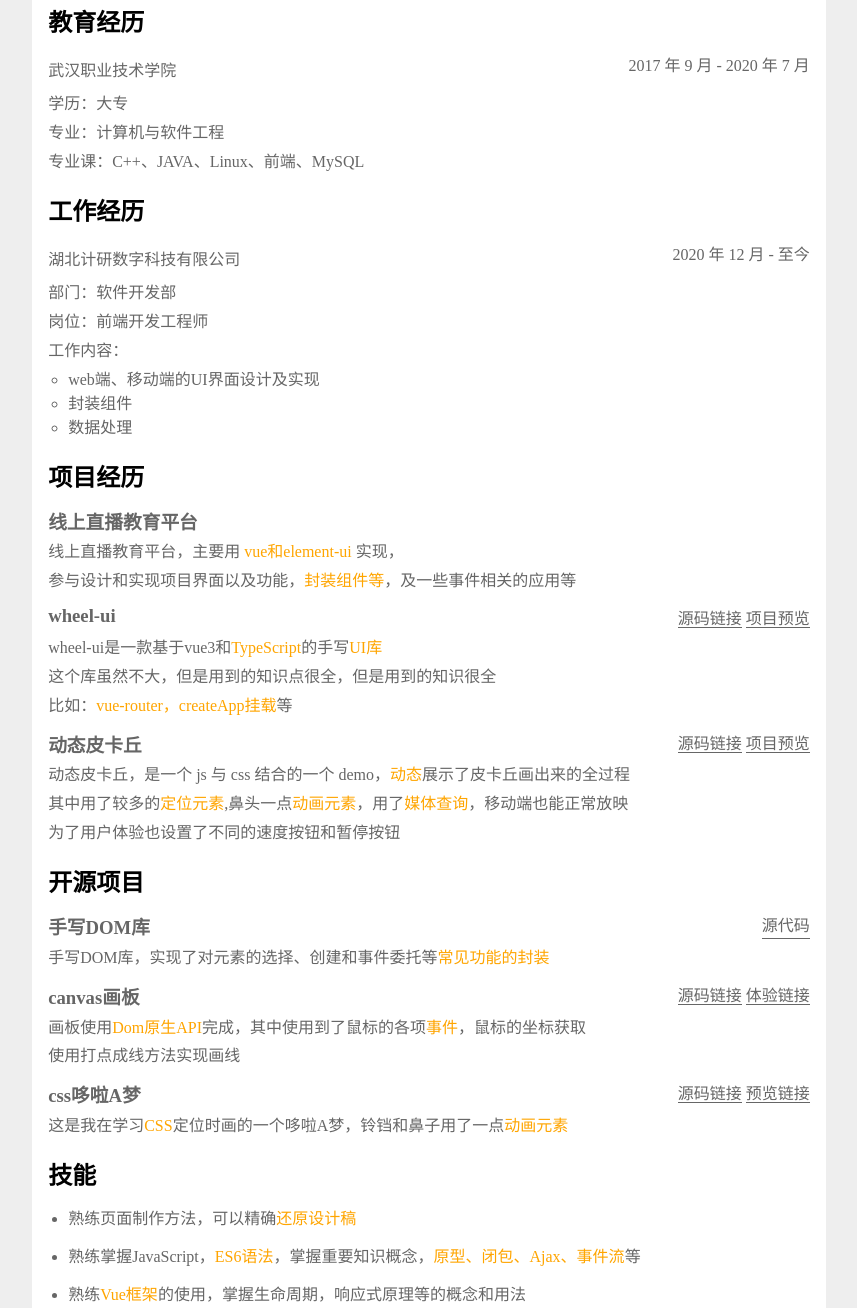
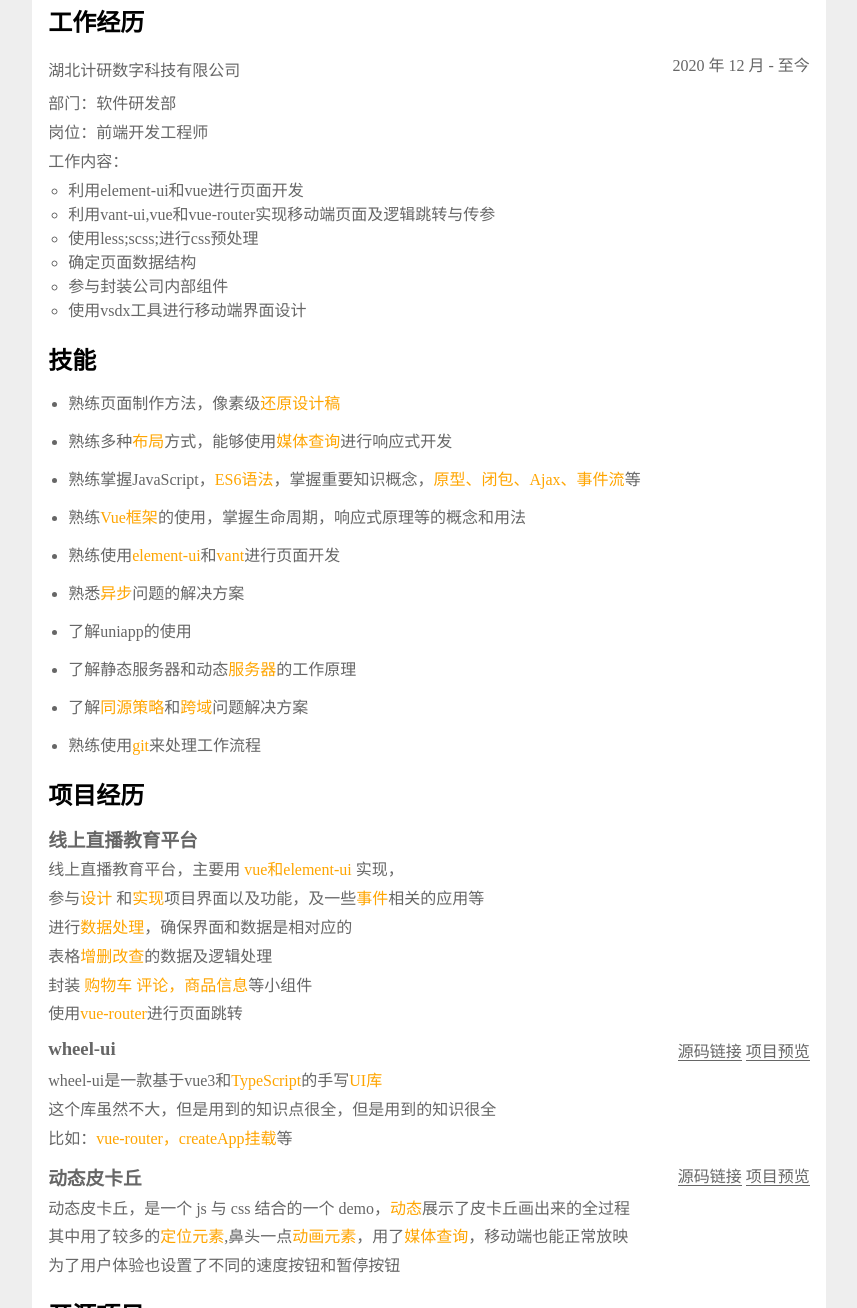
Before and after one commit to Fanrongrong-123/cv-job, a website: page src/index.html in a window 1280 px wide. Shown: the part 162-1470 px from the top of the page, without its empty margins (211-1068 px from the left). Drawn offline with Linux system fonts and the light colour scheme.

Commit message:
技能写的更详细

```diff
--- a/src/index.html
+++ b/src/index.html
@@ -9,6 +9,7 @@
   <title>我的简历</title>
   <link rel="stylesheet" href="style.css">
 </head>
+
 <body>
   <article>
     <section class="dio">
@@ -27,25 +28,6 @@
         </div>
       </span>
     </section>
-  <section class="education">
-    <h2>教育经历</h2>
-    <ol>
-      <li>
-        <header class="time">
-          <p>武汉职业技术学院</p>
-          <span>
-          <span class="time2">时间：</span><time> 2017 年 9 月</time>
-          -
-          <time>2020 年 7 月</time>
-          </span>
-        </header>
-
-        <p>学历：大专</p>
-        <p>专业：计算机与软件工程</p>
-        <p>专业课：C++、JAVA、Linux、前端、MySQL</p>
-      </li>
-    </ol>
-  </section>
     <section class="job">
       <h2>工作经历</h2>
       <ol>
@@ -58,16 +40,34 @@
               <time>至今</time>
             </span>
           </header>
-        <p>部门：软件开发部</p>
+          <p>部门：软件研发部</p>
           <p>岗位：前端开发工程师</p>
           <p>工作内容：</p>
           <ul>
-          <li>web端、移动端的UI界面设计及实现</li>
-          <li>封装组件</li>
-          <li>数据处理</li>
+            <li>利用element-ui和vue进行页面开发</li>
+            <li>利用vant-ui,vue和vue-router实现移动端页面及逻辑跳转与传参</li>
+            <li>使用less;scss;进行css预处理</li>
+            <li>确定页面数据结构</li>
+            <li>参与封装公司内部组件</li>
+            <li>使用vsdx工具进行移动端界面设计</li>
           </ul>
         </li>
       </ol>
+    </section>
+    <section class="skill">
+      <h2>技能</h2>
+      <ul>
+        <li>熟练页面制作方法，像素级<strong>还原设计稿</strong></li>
+        <li>熟练多种<strong>布局</strong>方式，能够使用<strong>媒体查询</strong>进行响应式开发</li>
+        <li>熟练掌握JavaScript，<strong>ES6语法</strong>，掌握重要知识概念，<strong>原型、闭包、Ajax、事件流</strong>等</li>
+        <li>熟练<strong>Vue框架</strong>的使用，掌握生命周期，响应式原理等的概念和用法</li>
+        <li>熟练使用<strong>element-ui</strong>和<strong>vant</strong>进行页面开发</li>
+        <li>熟悉<strong>异步</strong>问题的解决方案</li>
+        <li>了解uniapp的使用</li>
+        <li>了解静态服务器和动态<strong>服务器</strong>的工作原理</li>
+        <li>了解<strong>同源策略</strong>和<strong>跨域</strong>问题解决方案</li>
+        <li class="storage">熟练使用<strong>git</strong>来处理工作流程</li>
+      </ul>
     </section>
     <section class="project">
       <h2>项目经历</h2>
@@ -77,7 +77,11 @@
             <h3> 线上直播教育平台</h3>
           </header>
           <p>线上直播教育平台，主要用 <strong>vue和element-ui</strong> 实现，</p>
-        <p>参与设计和实现项目界面以及功能，<strong>封装组件等</strong>，及一些事件相关的应用等</p>
+          <p>参与<strong>设计</strong> 和<strong>实现</strong>项目界面以及功能，及一些<strong>事件</strong>相关的应用等</p>
+          <p>进行<strong>数据处理</strong>，确保界面和数据是相对应的</p>
+          <p>表格<strong>增删改查</strong>的数据及逻辑处理</p>
+          <p>封装 <strong>购物车</strong> <strong>评论，商品信息</strong>等小组件</p>
+          <p>使用<strong>vue-router</strong>进行页面跳转</p>
         </li>
 
         <li>
@@ -141,18 +145,24 @@
         </li>
       </ol>
     </section>
+    <section class="education">
+      <h2>教育经历</h2>
+      <ol>
+        <li>
+          <header class="time">
+            <p>武汉职业技术学院</p>
+            <span>
+              <span class="time2">时间：</span><time> 2017 年 9 月</time>
+              -
+              <time>2020 年 7 月</time>
+            </span>
+          </header>
 
-  <section class="skill">
-    <h2>技能</h2>
-    <ul>
-      <li>熟练页面制作方法，可以精确<strong>还原设计稿</strong></li>
-      <li>熟练掌握JavaScript，<strong>ES6语法</strong>，掌握重要知识概念，<strong>原型、闭包、Ajax、事件流</strong>等</li>
-      <li>熟练<strong>Vue框架</strong>的使用，掌握生命周期，响应式原理等的概念和用法</li>
-      <li>熟悉ui-app和element-ui库</li>
-      <li>了解静态服务器和动态<strong>服务器</strong>的工作原理</li>
-      <li>了解<strong>同源策略</strong>和<strong>跨域</strong>问题解决方案</li>
-      <li class="storage">熟练使用<strong>github</strong>和<strong>gitee</strong></li>
-    </ul>
+          <p>学历：大专</p>
+          <p>专业：计算机与软件工程</p>
+          <p>专业课：C++、JAVA、Linux、前端、MySQL</p>
+        </li>
+      </ol>
     </section>
     <section class="other">
       <h2 class="page2">代码仓库及博客</h2>
```
Also changed, not shown: dist/index.html, 2 other files. Lines whose indentation alone changed are shown as unchanged.
